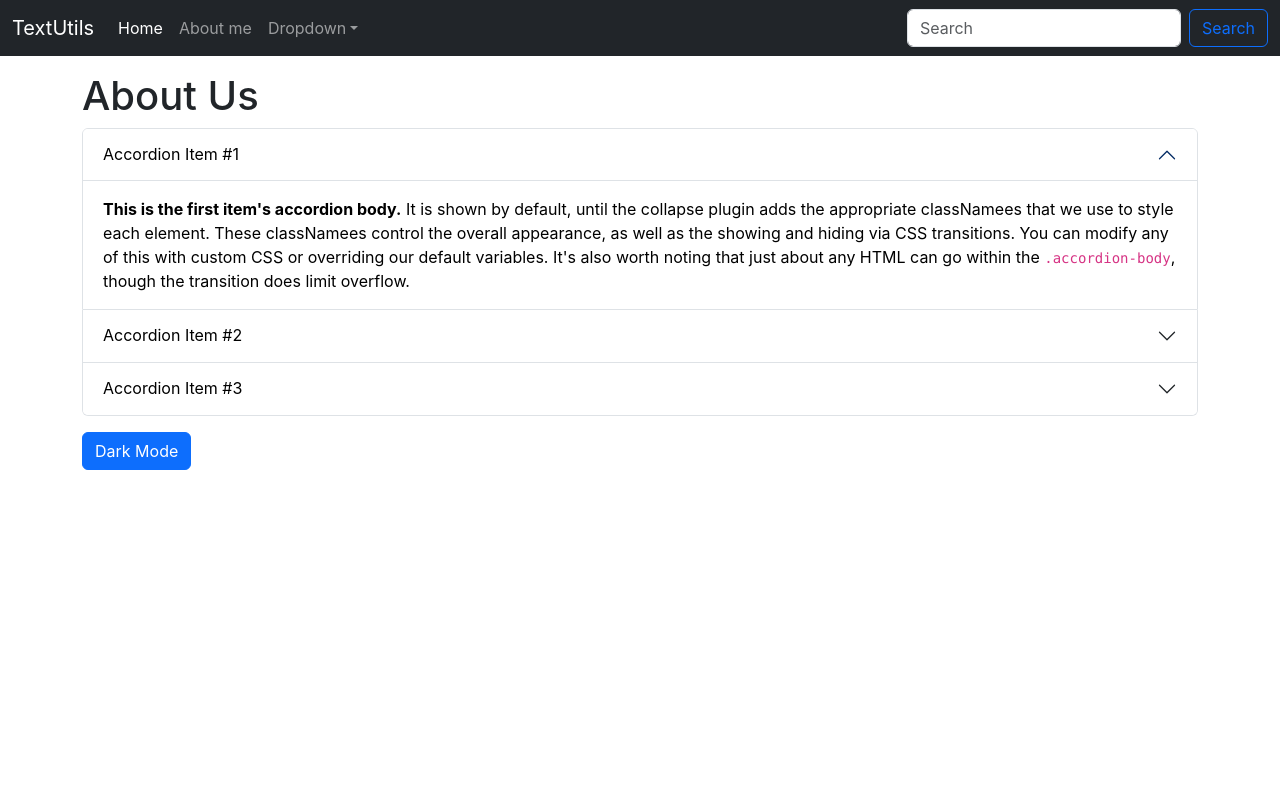
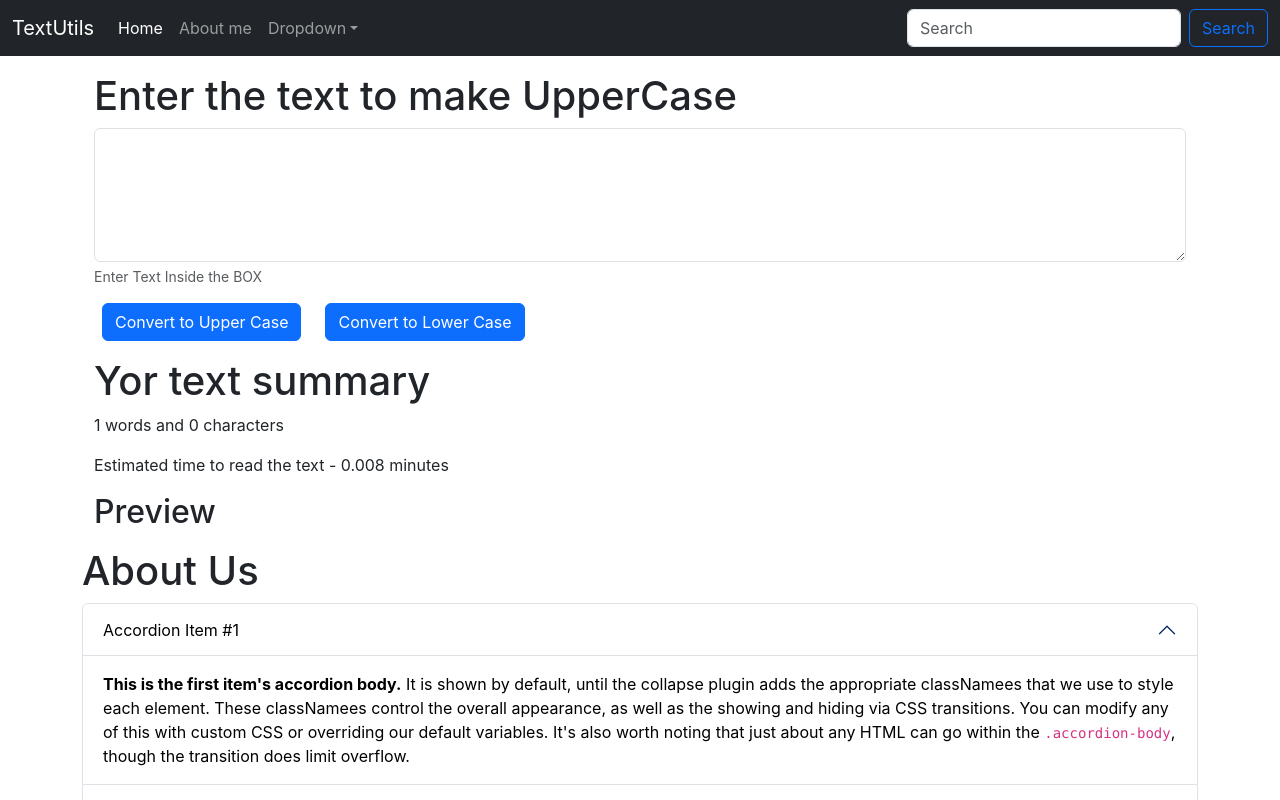
Before and after one commit to sadikurrahamanfahim/my-app, a React (Create React App) app: page / in a window 1280 px wide. Shown: the top 800 px of the page. Built offline with nearby package versions, Linux system fonts and the light colour scheme.

Commit message:
about with dark mode

```diff
--- a/src/App.js
+++ b/src/App.js
@@ -1,14 +1,14 @@
 import logo from './logo.svg';
 import './App.css';
 import Navbar from './components/Navbar';
-// import Textform from './components/Textform';
+import Textform from './components/Textform';
 import About from './components/About';
 
 function App() {
   return (
     <>
       <Navbar title="TextUtils" about="About me" />
-      {/*<div className="container my-3"><Textform heading="Enter the text to make UpperCase" /></div>*/}
+      {<div className="container my-3"><Textform heading="Enter the text to make UpperCase" /></div>}
       <div className="container my-3"><About/></div>
     </>
   );
```
